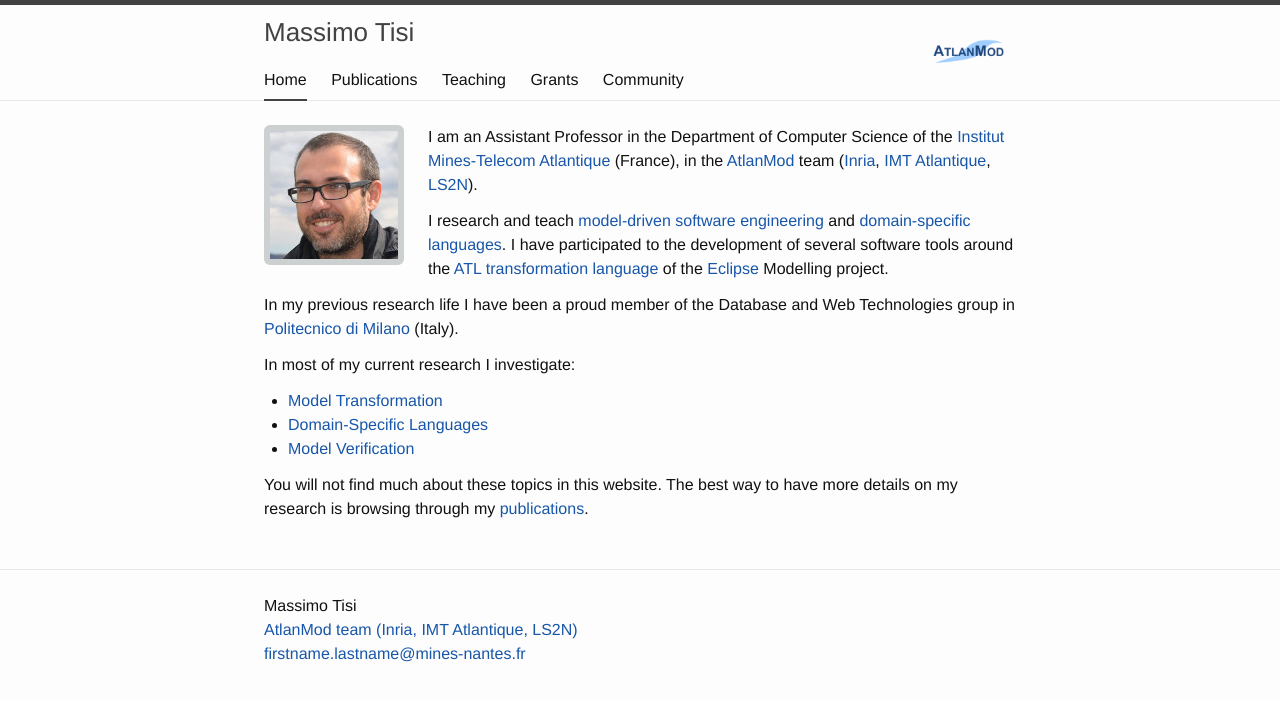
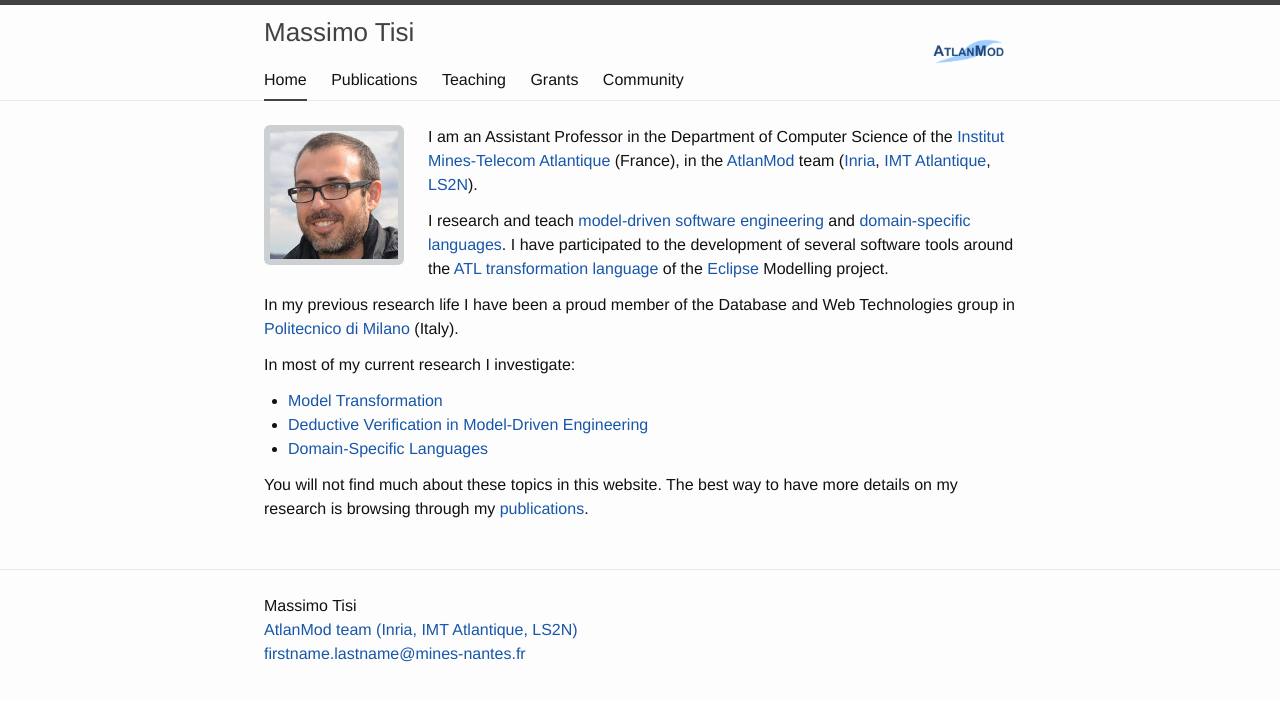
Before and after one commit to massimotisi/massimotisi.github.io, a Jekyll site: the page built from index.md, in a window 1280 px wide. Shown: the top 701 px of the page. Built offline with Jekyll 4.4.1, drawn with Linux system fonts in a browser that asks for light colours.

Commit message:
interests update

```diff
--- a/index.md
+++ b/index.md
@@ -11,7 +11,7 @@ In my previous research life I have been a proud member of the Database and Web
 In most of my current research I investigate:
 
 * [Model Transformation](http://web.emn.fr/x-info/atlanmod/index.php?title=Model_Transformation)
+* [Deductive Verification in Model-Driven Engineering](http://web.emn.fr/x-info/atlanmod/index.php?title=Model_Quality)
 * [Domain-Specific Languages](https://en.wikipedia.org/wiki/Domain-specific_language)
-* [Model Verification](http://web.emn.fr/x-info/atlanmod/index.php?title=Model_Quality)
 
 You will not find much about these topics in this website. The best way to have more details on my research is browsing through my [publications](publications).
```
